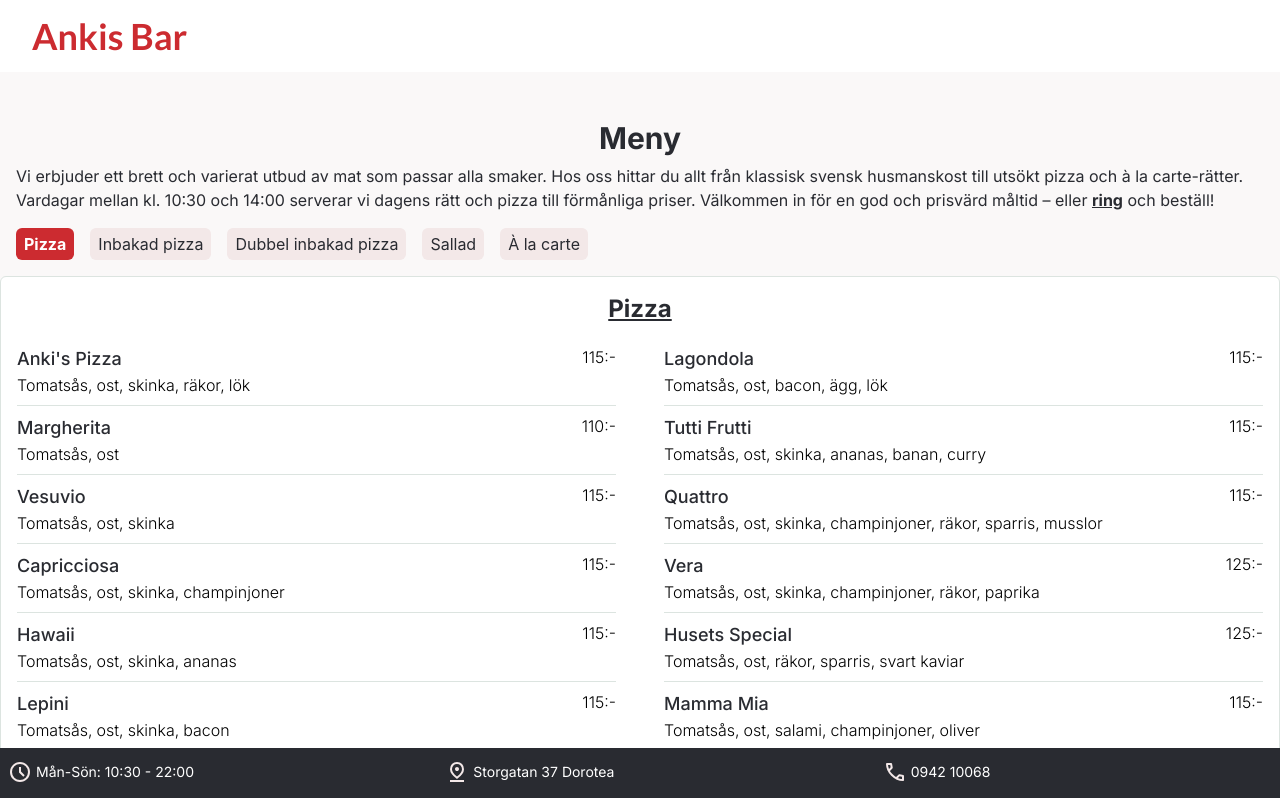
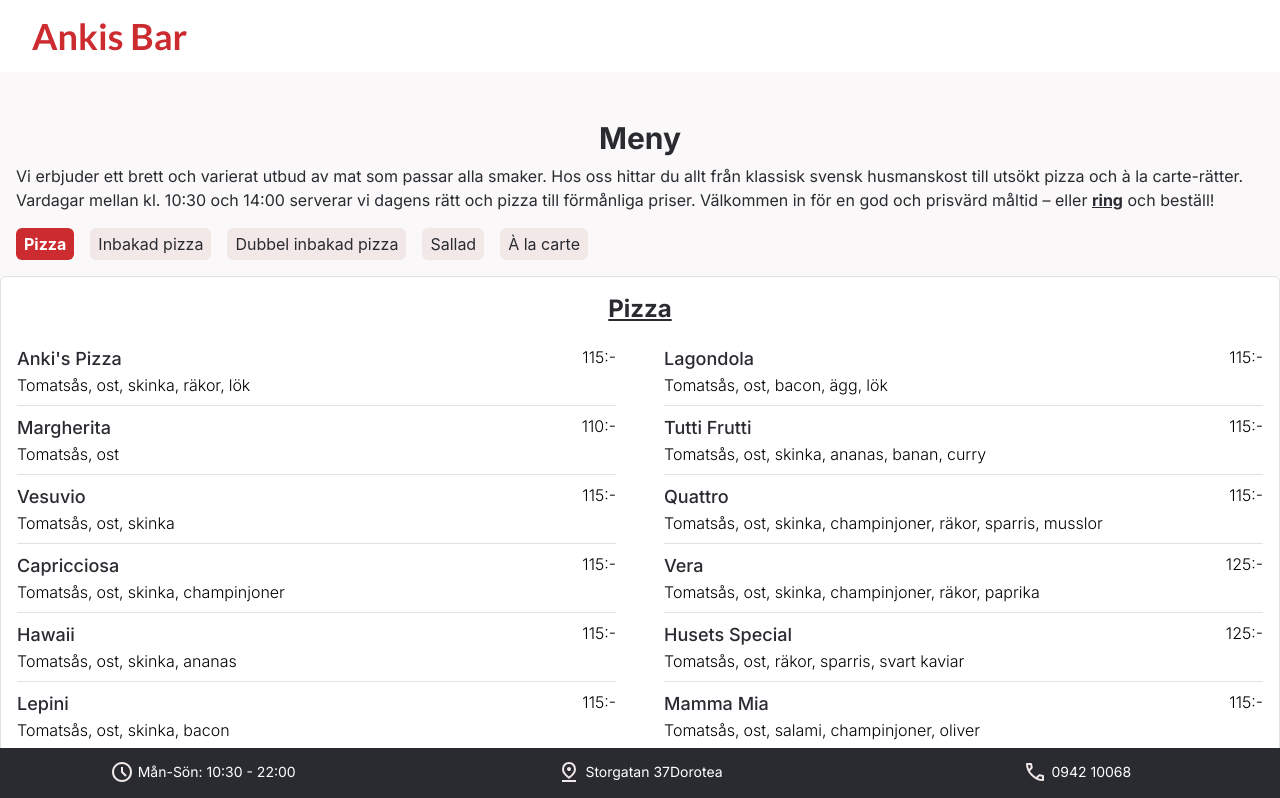
Before and after one commit to pethel/ankis-bar, a React (Create React App) app: page / in a window 1280 px wide. Shown: the top 798 px of the page. Built offline with nearby package versions, Linux system fonts and the light colour scheme.

Commit message:
centering

```diff
--- a/src/App.tsx
+++ b/src/App.tsx
@@ -96,7 +96,7 @@ const App: React.FC = () => {
         <dl className="max-w-[1280px] grid grid-cols-3 gap-2 md:gap-7 mx-auto justify-center items-center w-full px-2 pb-4 pt-3">
           <dt className="sr-only">Öppettider</dt>
           <dd>
-            <div className="flex gap-1 font-inter text-sm md:text-md text-white items-center">
+            <div className="flex gap-1 font-inter text-sm lg:text-md text-white items-center justify-center">
               <svg
                 aria-hidden={true}
                 xmlns="http://www.w3.org/2000/svg"
@@ -107,14 +107,14 @@ const App: React.FC = () => {
               >
                 <path d="m612-292 56-56-148-148v-184h-80v216l172 172ZM480-80q-83 0-156-31.5T197-197q-54-54-85.5-127T80-480q0-83 31.5-156T197-763q54-54 127-85.5T480-880q83 0 156 31.5T763-763q54 54 85.5 127T880-480q0 83-31.5 156T763-197q-54 54-127 85.5T480-80Zm0-400Zm0 320q133 0 226.5-93.5T800-480q0-133-93.5-226.5T480-800q-133 0-226.5 93.5T160-480q0 133 93.5 226.5T480-160Z" />
               </svg>
-              Mån-Sön: <wbr />
+              Mån-Sön: <br className="md:hidden" />
               10:30 - 22:00
             </div>
           </dd>
           <dt className="sr-only">Adress</dt>
           <dd>
             <a
-              className="flex gap-1 font-inter hover:underline text-sm md:text-md text-white items-center"
+              className="flex gap-1 font-inter hover:underline text-sm lg:text-md text-white items-center justify-center"
               href="https://goo.gl/maps/eCcnyQVjPtAxhits6"
             >
               <svg
@@ -128,7 +128,8 @@ const App: React.FC = () => {
                 <path d="M480-301q99-80 149.5-154T680-594q0-90-56-148t-144-58q-88 0-144 58t-56 148q0 65 50.5 139T480-301Zm0 101Q339-304 269.5-402T200-594q0-125 78-205.5T480-880q124 0 202 80.5T760-594q0 94-69.5 192T480-200Zm0-320q33 0 56.5-23.5T560-600q0-33-23.5-56.5T480-680q-33 0-56.5 23.5T400-600q0 33 23.5 56.5T480-520ZM200-80v-80h560v80H200Zm280-520Z" />
               </svg>
               <address className="not-italic">
-                Storgatan 37 <wbr />
+                Storgatan 37
+                <br className="md:hidden" />
                 Dorotea
               </address>
             </a>
@@ -137,7 +138,7 @@ const App: React.FC = () => {
           <dt className="sr-only">Telefon</dt>
           <dd>
             <a
-              className="flex gap-1 font-inter hover:underline text-sm md:text-md text-white items-center"
+              className="flex gap-1 font-inter hover:underline text-sm lg:text-md text-white items-center justify-center"
               href="tel:+4694210068"
             >
               <svg
```
